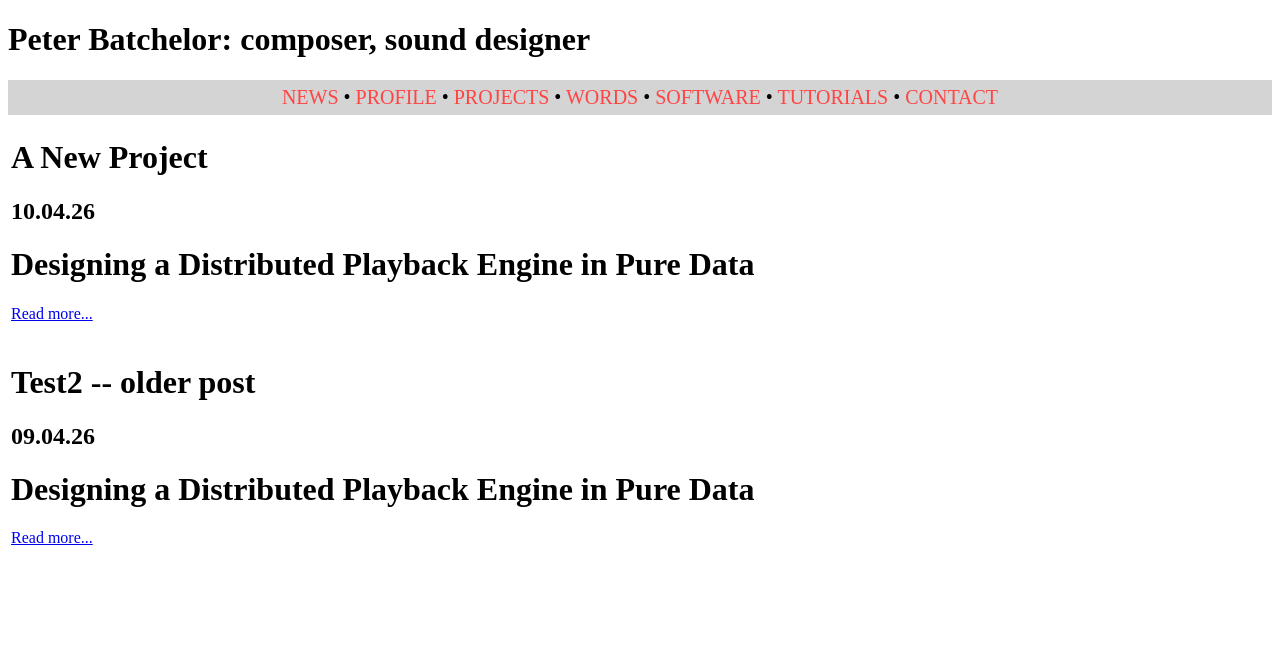
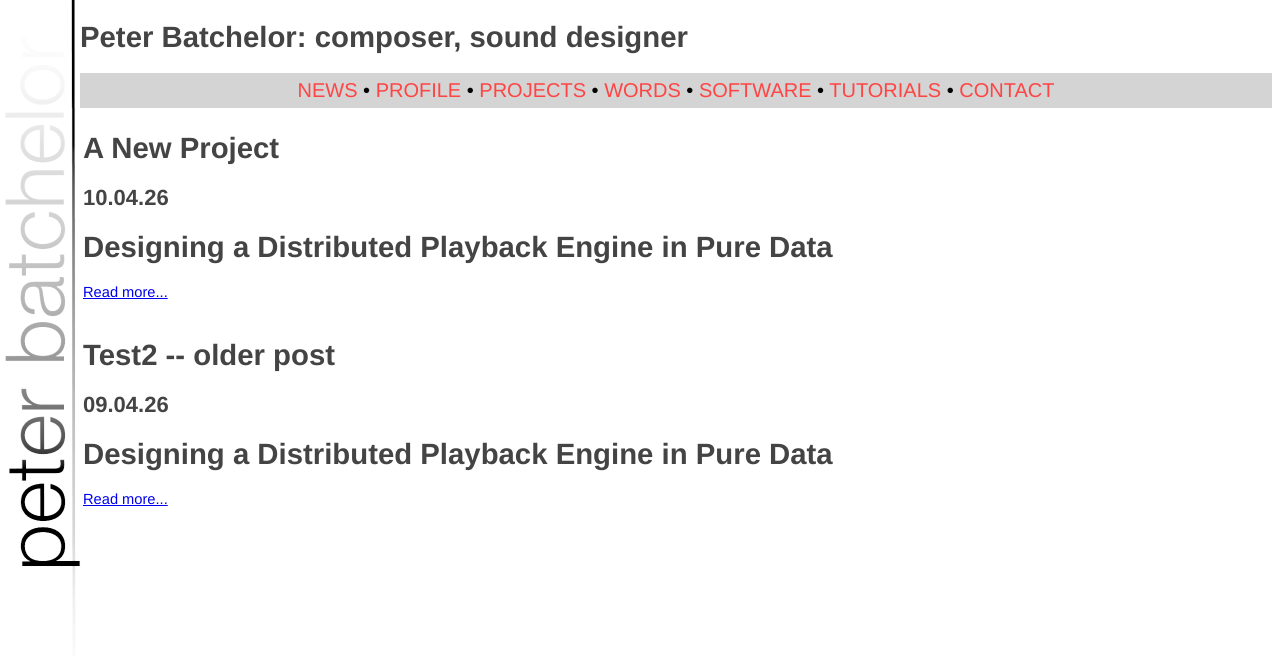
Before and after one commit to acousma74/peterbatchelor, a Jekyll site: the page built from index.md, in a window 1280 px wide. Shown: the top 656 px of the page. Built offline with Jekyll 4.4.1, drawn with Linux system fonts in a browser that asks for light colours.

Commit message:
cssUpdate1

```diff
--- a/assets/css/peteStyles.css
+++ b/assets/css/peteStyles.css
@@ -1,4 +1,23 @@
-/* Updated Navigation and Dropdown Logic */
+/* CSS Document */
+	body 	{
+	font-family: Helvetica, sans-serif;
+	font-style: normal;
+	font-size: 11pt;
+	/*max-width: 500px;*/
+	/*margin: auto;*/
+	margin-left: 80px;
+	/*margin-right: 80px; */
+	width:calc(100%-120px);
+	color: #444444;
+	/*background-color: #000000;*/
+	background-attachment: scroll;
+	background-image: url(../images/batchelorBanner4.png);
+	background-size: 90px 714px;
+	background-repeat: no-repeat;
+	background-position: 0px 0px;
+}
+
+
 #nav {
     position: relative;
     font-size: 20px;
```
